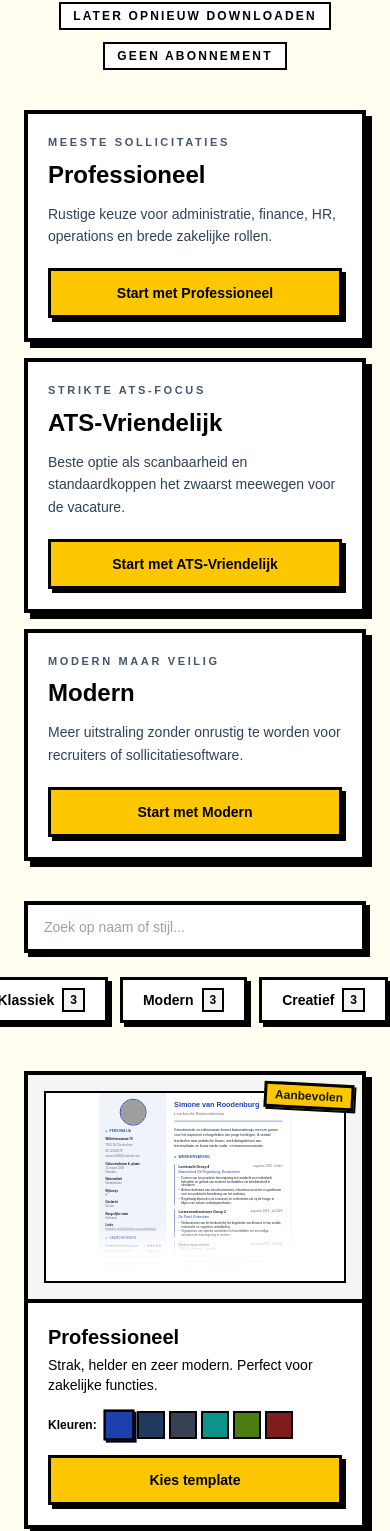
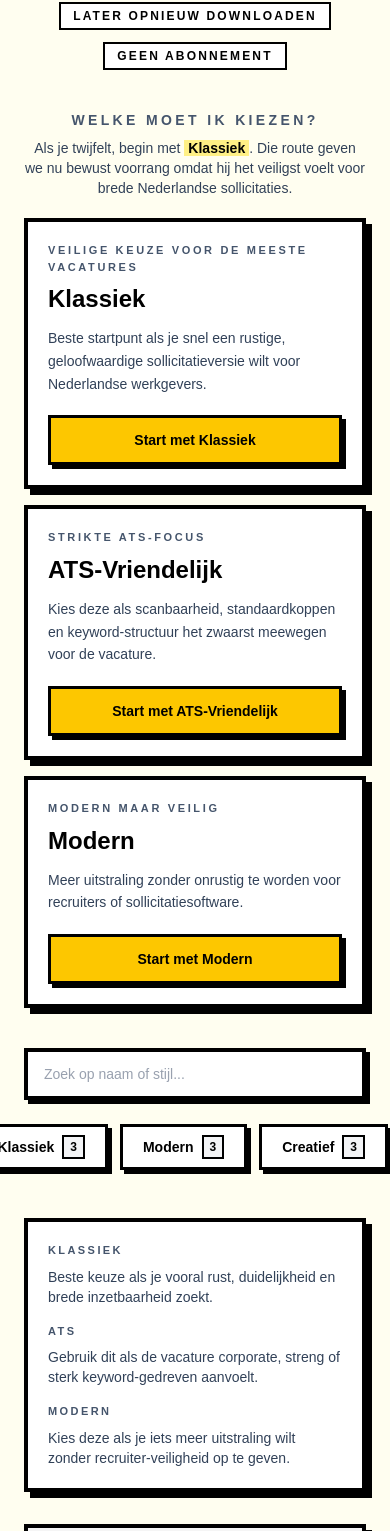
Before and after one commit to dk017/werkcv, a Next.js app: page /templates in a window 390 px wide. Shown: the part 1273-2804 px from the top of the page. Built offline with nearby package versions, Linux system fonts and the light colour scheme; no server answers; grey boxes are pictures that could not be loaded.

Commit message:
feat: prioritize klassiek in template selection

```diff
--- a/app/templates/gallery.tsx
+++ b/app/templates/gallery.tsx
@@ -81,20 +81,28 @@ function RichTemplatePreview({ templateId, colorThemeId }: { templateId: string;
     );
 }
 
-const recommendedTemplateIds = new Set(['professional', 'modern', 'ats']);
+const recommendedTemplateIds = new Set(['classical', 'ats', 'modern']);
+
+const templatePriority: Record<string, number> = {
+    classical: 0,
+    professional: 1,
+    ats: 2,
+    modern: 3,
+    formal: 4,
+};
 
 const quickStartTemplates = [
     {
-        templateId: 'professional',
-        themeId: 'classic-blue',
-        eyebrow: 'Meeste sollicitaties',
-        body: 'Rustige keuze voor administratie, finance, HR, operations en brede zakelijke rollen.',
+        templateId: 'classical',
+        themeId: 'charcoal',
+        eyebrow: 'Veilige keuze voor de meeste vacatures',
+        body: 'Beste startpunt als je snel een rustige, geloofwaardige sollicitatieversie wilt voor Nederlandse werkgevers.',
     },
     {
         templateId: 'ats',
         themeId: 'charcoal',
         eyebrow: 'Strikte ATS-focus',
-        body: 'Beste optie als scanbaarheid en standaardkoppen het zwaarst meewegen voor de vacature.',
+        body: 'Kies deze als scanbaarheid, standaardkoppen en keyword-structuur het zwaarst meewegen voor de vacature.',
     },
     {
         templateId: 'modern',
@@ -118,6 +126,11 @@ export default function TemplateGallery({ templates }: TemplateGalleryProps) {
             t.name.toLowerCase().includes(searchQuery.toLowerCase()) ||
             t.description.toLowerCase().includes(searchQuery.toLowerCase());
         return matchesCategory && matchesSearch;
+    }).sort((left, right) => {
+        const leftPriority = templatePriority[left.id] ?? 999;
+        const rightPriority = templatePriority[right.id] ?? 999;
+        if (leftPriority !== rightPriority) return leftPriority - rightPriority;
+        return left.nameDutch.localeCompare(right.nameDutch, 'nl');
     });
 
     const categoryCounts: Record<string, number> = {
@@ -240,6 +253,15 @@ export default function TemplateGallery({ templates }: TemplateGalleryProps) {
                     </div>
                 </div>
 
+                <div className="mb-5 text-center">
+                    <p className="text-sm font-black uppercase tracking-[0.24em] text-slate-600">
+                        Welke moet ik kiezen?
+                    </p>
+                    <p className="mt-2 text-sm font-medium text-slate-700">
+                        Als je twijfelt, begin met <span className="bg-yellow-200 px-1 font-black text-black">Klassiek</span>. Die route geven we nu bewust voorrang omdat hij het veiligst voelt voor brede Nederlandse sollicitaties.
+                    </p>
+                </div>
+
                 <div className="grid gap-4 md:grid-cols-3 mb-10">
                     {quickStartTemplates.map((item) => {
                         const template = templates.find((entry) => entry.id === item.templateId);
@@ -304,6 +326,29 @@ export default function TemplateGallery({ templates }: TemplateGalleryProps) {
                             </span>
                         </button>
                     ))}
+                </div>
+
+                <div className="mb-8 border-4 border-black bg-white p-5 shadow-[6px_6px_0px_0px_rgba(0,0,0,1)]">
+                    <div className="grid gap-4 md:grid-cols-3">
+                        <div>
+                            <p className="text-[11px] font-black uppercase tracking-[0.22em] text-slate-600">Klassiek</p>
+                            <p className="mt-2 text-sm font-medium text-slate-700">
+                                Beste keuze als je vooral rust, duidelijkheid en brede inzetbaarheid zoekt.
+                            </p>
+                        </div>
+                        <div>
+                            <p className="text-[11px] font-black uppercase tracking-[0.22em] text-slate-600">ATS</p>
+                            <p className="mt-2 text-sm font-medium text-slate-700">
+                                Gebruik dit als de vacature corporate, streng of sterk keyword-gedreven aanvoelt.
+                            </p>
+                        </div>
+                        <div>
+                            <p className="text-[11px] font-black uppercase tracking-[0.22em] text-slate-600">Modern</p>
+                            <p className="mt-2 text-sm font-medium text-slate-700">
+                                Kies deze als je iets meer uitstraling wilt zonder recruiter-veiligheid op te geven.
+                            </p>
+                        </div>
+                    </div>
                 </div>
 
                 {/* Template Grid */}
@@ -381,7 +426,7 @@ export default function TemplateGallery({ templates }: TemplateGalleryProps) {
                                                 Bezig...
                                             </span>
                                         ) : (
-                                            'Kies template'
+                                            `Start met ${template.nameDutch}`
                                         )}
                                     </button>
                                 </div>
--- a/scripts/paid-attribution-report.ts
+++ b/scripts/paid-attribution-report.ts
@@ -25,6 +25,12 @@ type PaidOrderRow = {
   checkoutPath: string;
   minutesToPay: number | null;
 };
+
+function readPropertyString(properties: unknown, key: string): string {
+  if (!properties || typeof properties !== "object") return "";
+  const value = (properties as Record<string, unknown>)[key];
+  return typeof value === "string" ? value : "";
+}
 
 function maskEmail(email: string): string {
   const [localPart, domain] = email.split("@");
@@ -138,6 +144,18 @@ async function main() {
     orderBy: { createdAt: "asc" },
   });
 
+  const templateStartEvents = await prisma.analyticsEvent.findMany({
+    where: {
+      createdAt: { gte: since },
+      event: "start_cv",
+    },
+    select: {
+      properties: true,
+      createdAt: true,
+    },
+    orderBy: { createdAt: "desc" },
+  });
+
   const documentsById = new Map(documents.map((doc) => [doc.id, doc]));
   const checkoutPathByCvId = new Map<string, string>();
 
@@ -241,6 +259,44 @@ async function main() {
       .sort((a, b) => b.orders - a.orders || a.landing_page.localeCompare(b.landing_page))
   );
 
+  const startsByTemplate = new Map<string, { starts: number; quickStarts: number }>();
+  for (const event of templateStartEvents) {
+    const templateId = readPropertyString(event.properties, "templateId");
+    if (!templateId) continue;
+    const entryPoint = readPropertyString(event.properties, "entryPoint");
+    const current = startsByTemplate.get(templateId) || { starts: 0, quickStarts: 0 };
+    current.starts += 1;
+    if (entryPoint === "template_quick_pick") current.quickStarts += 1;
+    startsByTemplate.set(templateId, current);
+  }
+
+  const paidByTemplate = new Map<string, number>();
+  for (const row of rows) {
+    const key = row.templateId || "";
+    if (!key) continue;
+    paidByTemplate.set(key, (paidByTemplate.get(key) || 0) + 1);
+  }
+
+  console.log("Template starts vs paid orders");
+  console.table(
+    [...new Set([...startsByTemplate.keys(), ...paidByTemplate.keys()])]
+      .map((templateId) => {
+        const startData = startsByTemplate.get(templateId) || { starts: 0, quickStarts: 0 };
+        const paidOrders = paidByTemplate.get(templateId) || 0;
+        const templateName = getTemplateConfig(templateId).nameDutch;
+        return {
+          template: templateName,
+          template_id: templateId,
+          starts: startData.starts,
+          quick_pick_starts: startData.quickStarts,
+          paid_orders: paidOrders,
+          paid_per_10_starts:
+            startData.starts > 0 ? Number(((paidOrders / startData.starts) * 10).toFixed(2)) : 0,
+        };
+      })
+      .sort((a, b) => b.starts - a.starts || b.paid_orders - a.paid_orders || a.template.localeCompare(b.template))
+  );
+
   console.log("Latest paid orders");
   console.table(
     rows.map((row) => ({
```
